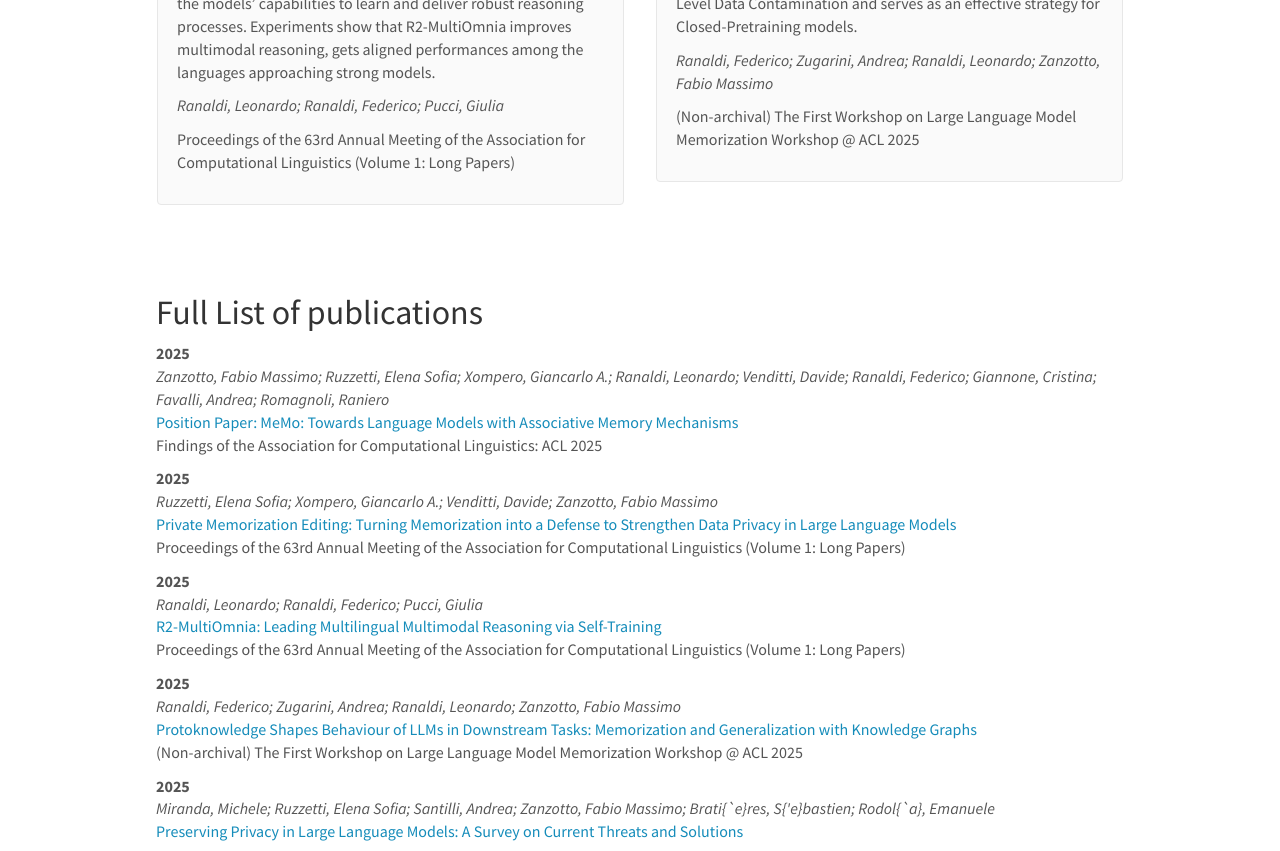
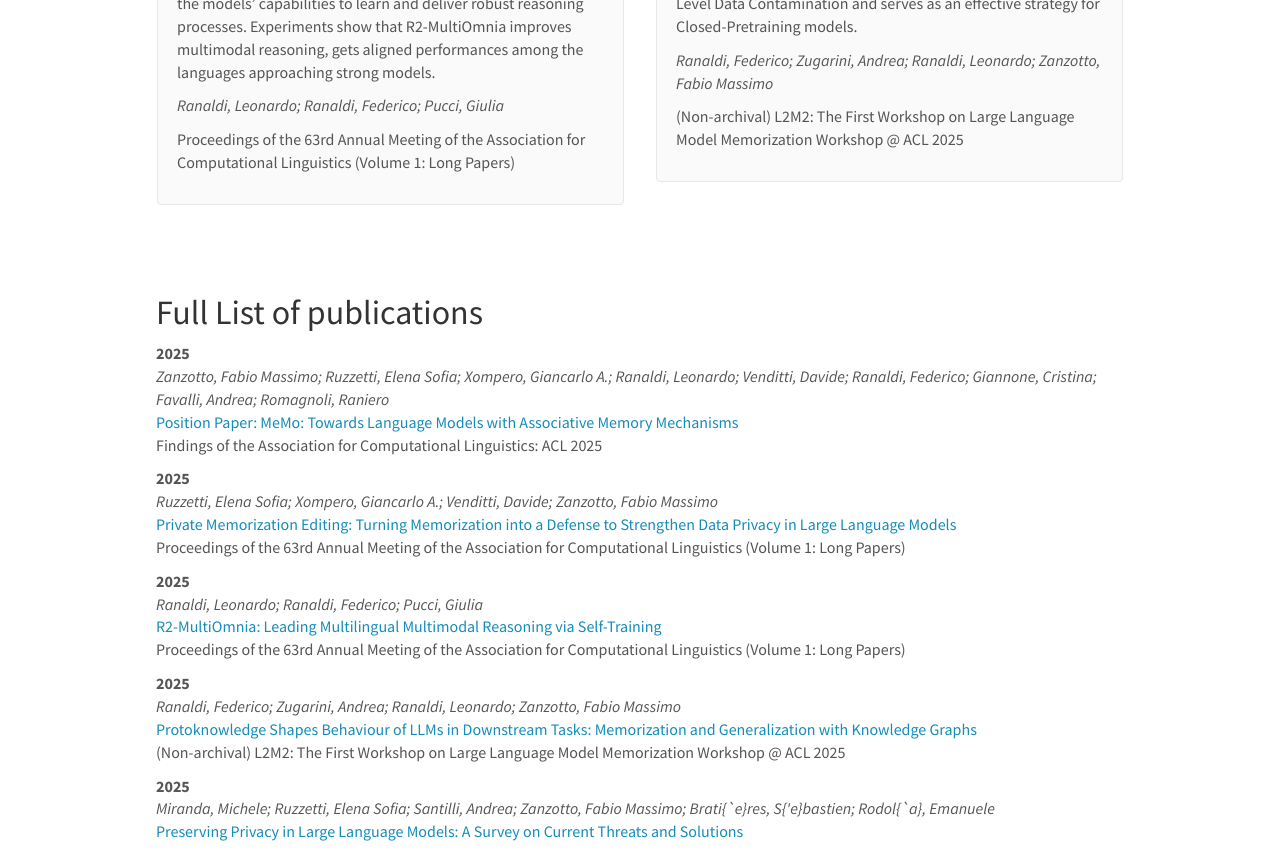
Before and after one commit to humancentricart/humancentricart.github.io, a Jekyll site: the page built from _pages/publications.md, in a window 1280 px wide and 1400 px high, scrolled down 1465 px. Shown: the part 154-1005 px from the top of the window. Built offline with Jekyll 4.4.1, drawn with Linux system fonts in a browser that asks for light colours; nearby versions of some CDN libraries.

Commit message:
Update publist.yml

```diff
--- a/_data/publist.yml
+++ b/_data/publist.yml
@@ -91,7 +91,7 @@
         provides a practical tool to explore Semantic-Level Data Contamination
         and serves as an effective strategy for Closed-Pretraining models.',
     address: '', archivePrefix: arXiv, authors: 'Ranaldi, Federico; Zugarini,
-        Andrea; Ranaldi, Leonardo; Zanzotto, Fabio Massimo', booktitle: '(Non-archival) The First Workshop on Large Language Model Memorization Workshop @ ACL 2025',
+        Andrea; Ranaldi, Leonardo; Zanzotto, Fabio Massimo', booktitle: '(Non-archival) L2M2: The First Workshop on Large Language Model Memorization Workshop @ ACL 2025',
     doi: '', eprint: '2505.15501', issn: '', journal: '', month: '', note: '',
     organization: '', pages: '', primaryClass: cs.CL, publisher: '', title: 'Protoknowledge
         Shapes Behaviour of LLMs in Downstream Tasks: Memorization and Generalization
```
